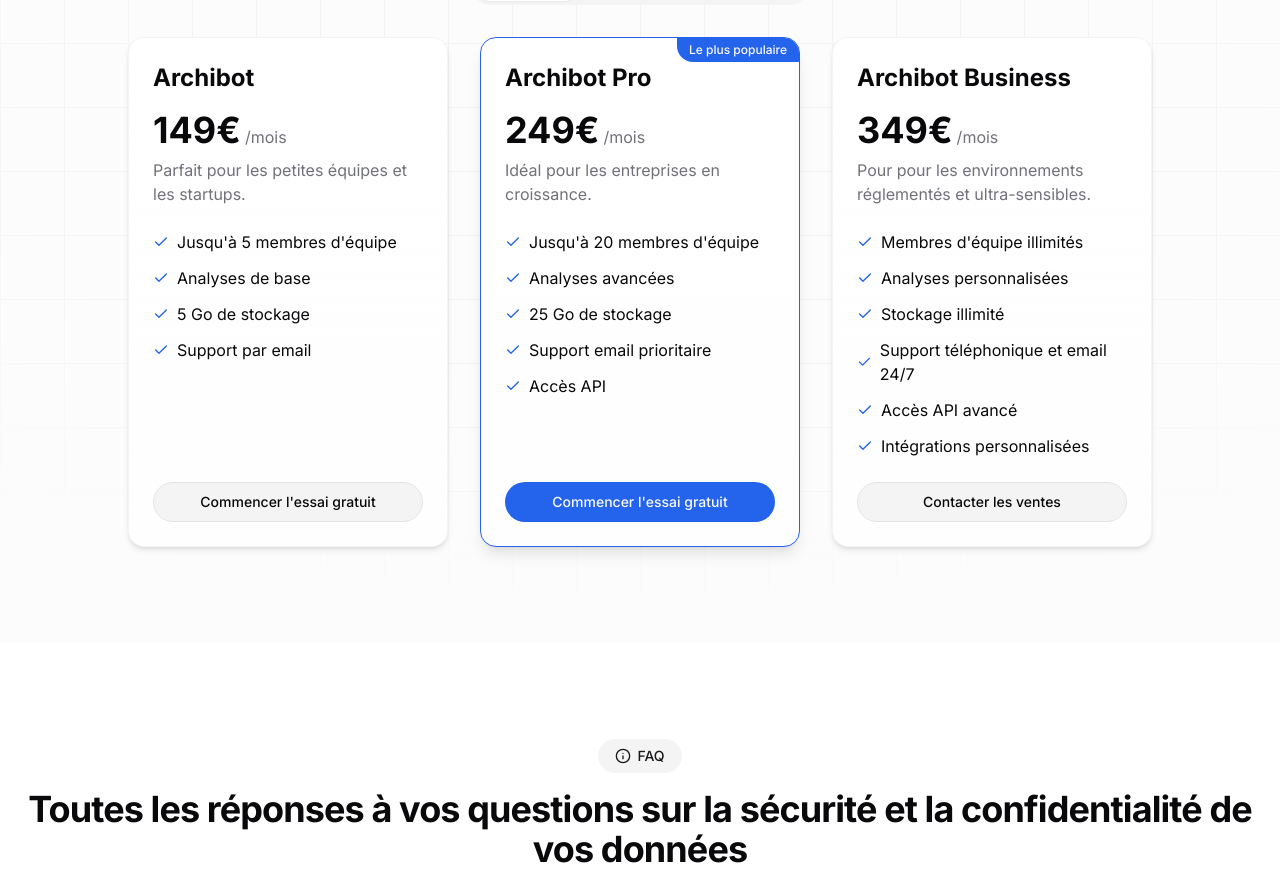
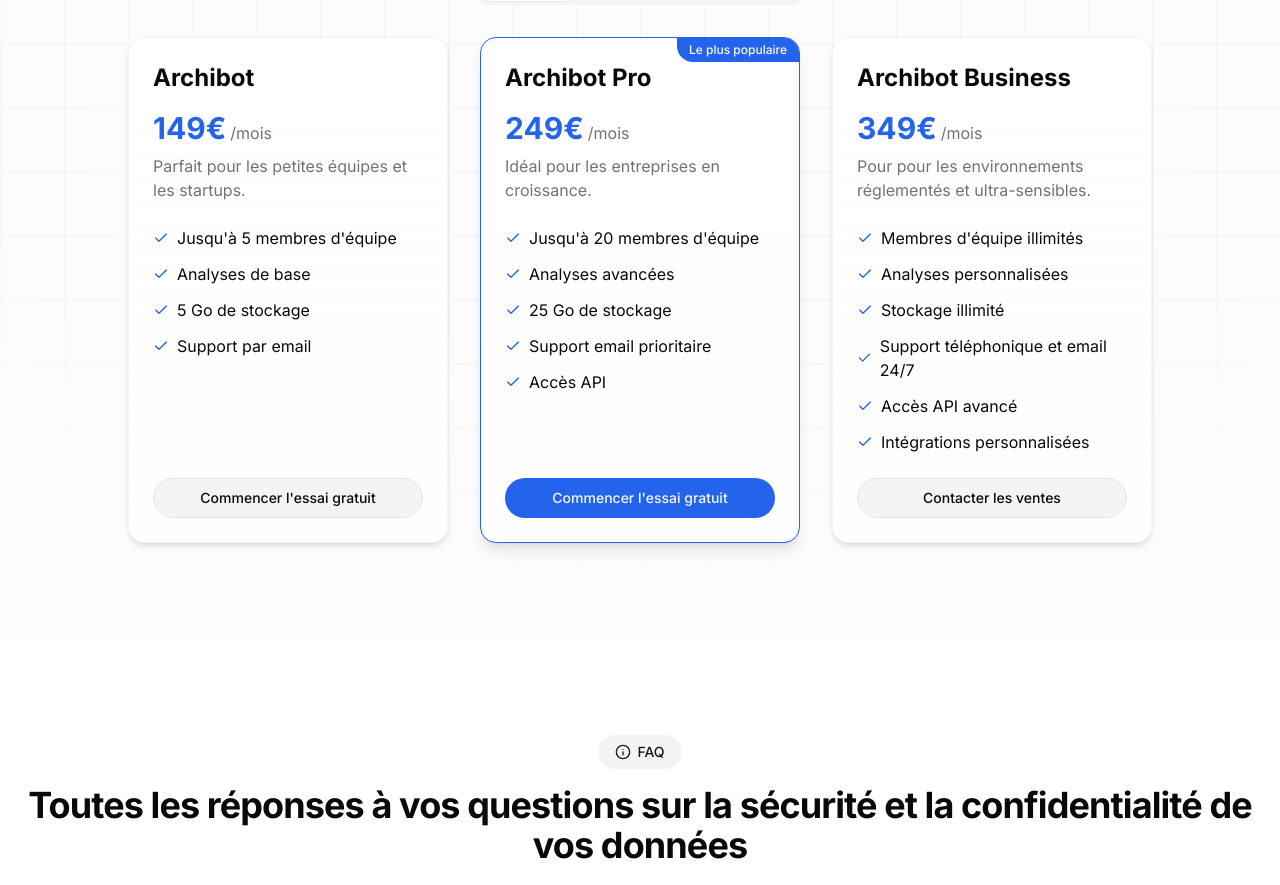
Before and after one commit to AlienorAI/website, a Next.js app: page / in a window 1280 px wide. Shown: the part 4852-5737 px from the top of the page. Built offline with nearby package versions, Linux system fonts and the light colour scheme.

Commit message:
feat: update pricing cards

```diff
--- a/app/page.tsx
+++ b/app/page.tsx
@@ -860,7 +860,7 @@ export default function LandingPage() {
                           <CardContent className="p-6 flex flex-col h-full">
                             <h3 className="text-2xl font-bold">{plan.name}</h3>
                             <div className="flex items-baseline mt-4">
-                              <span className="text-4xl font-bold">
+                              <span className="text-3xl font-bold text-primary">
                                 {plan.price}
                               </span>
                               <span className="text-muted-foreground ml-1">
@@ -963,7 +963,7 @@ export default function LandingPage() {
                           <CardContent className="p-6 flex flex-col h-full">
                             <h3 className="text-2xl font-bold">{plan.name}</h3>
                             <div className="flex items-baseline mt-4">
-                              <span className="text-4xl font-bold">
+                              <span className="text-3xl font-bold text-primary">
                                 {plan.price}
                               </span>
                               <span className="text-muted-foreground ml-1">
```
